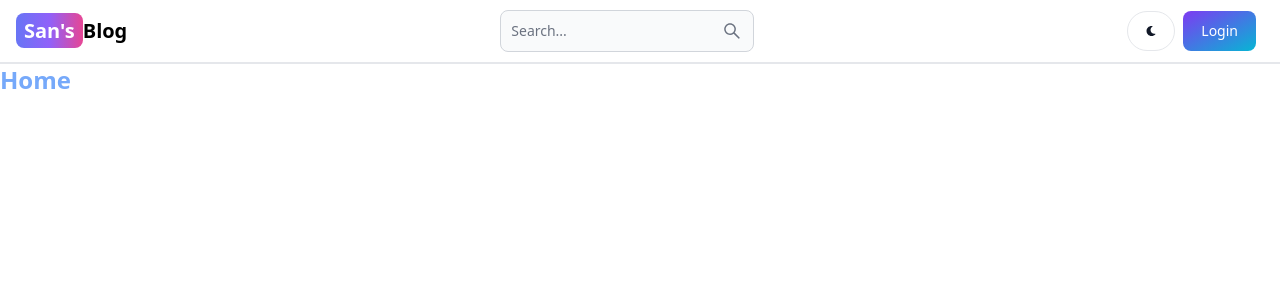
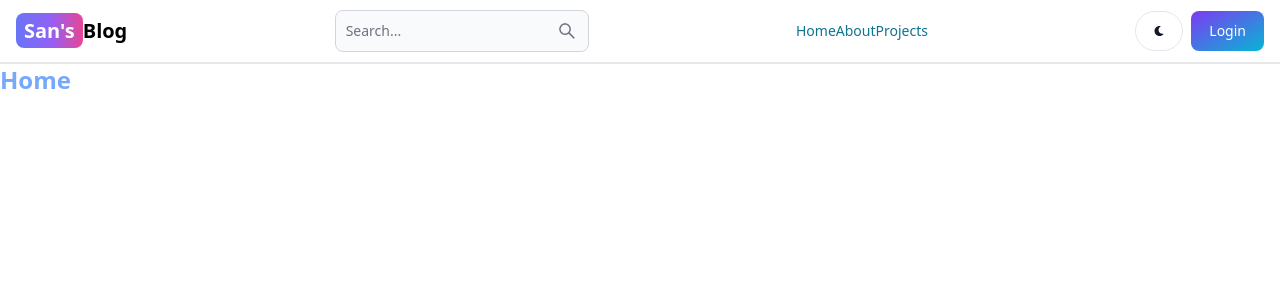
Before and after one commit to SanH16/mern-blog, a React (Vite) app in the folder client/: page / in a window 1280 px wide. Shown: the top 300 px of the page. Built offline with nearby package versions, Linux system fonts and the light colour scheme.

Commit message:
create component header

```diff
--- a/client/src/components/Header.jsx
+++ b/client/src/components/Header.jsx
@@ -8,10 +8,10 @@ export default function Header() {
     <Navbar className="border-b-2">
       <Link
         to="/"
-        className="self-center whitespace-nowrap text-sm font-semibold sm:text-xl dark:text-white"
+        className="self-center whitespace-nowrap text-sm font-semibold dark:text-white sm:text-xl"
       >
         <span className="rounded-lg bg-gradient-to-r from-indigo-500 via-purple-500 to-pink-500 px-2 py-1 text-white">
-          San's
+          San&apos;s
         </span>
         Blog
       </Link>
@@ -33,10 +33,14 @@ export default function Header() {
         <Link to="/login">
           <Button gradientDuoTone="purpleToBlue">Login</Button>
         </Link>
-        <Navbar.Collapse>
-          <Navbar.Link active></Navbar.Link>
-        </Navbar.Collapse>
       </div>
+      <Navbar.Collapse>
+        <Navbar.Link active>
+          <Link to="/">Home</Link>
+          <Link to="/about">About</Link>
+          <Link to="/projects">Projects</Link>
+        </Navbar.Link>
+      </Navbar.Collapse>
     </Navbar>
   );
 }
```
